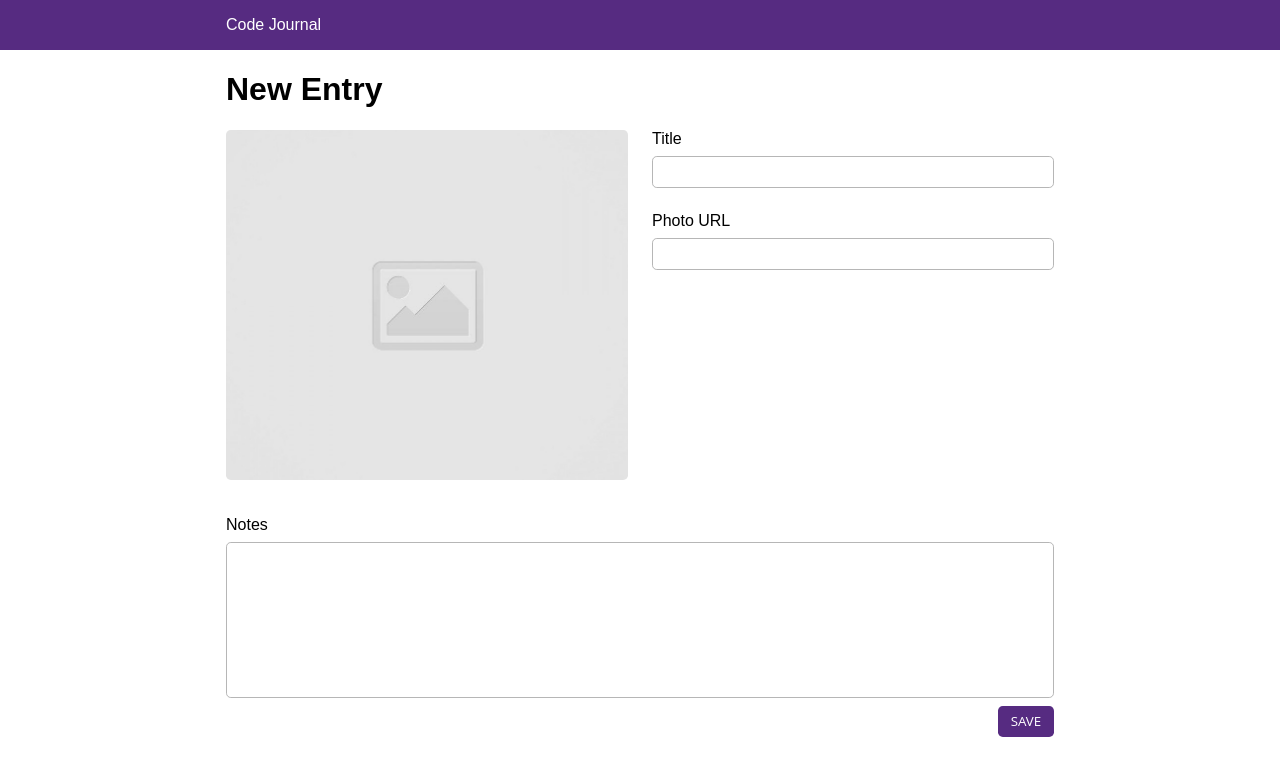
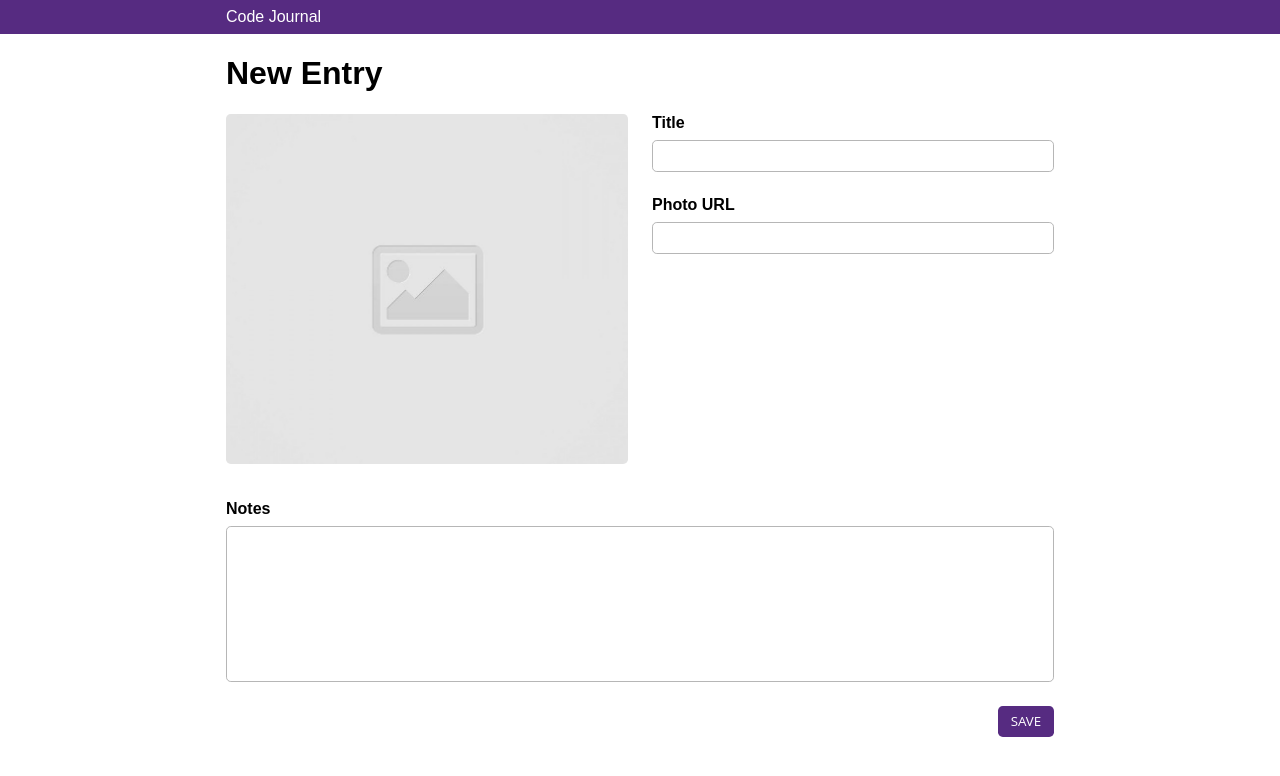
Before and after one commit to Scarlet-K/code-journal, a website: page index.html in a window 1280 px wide. Drawn offline with Linux system fonts and the light colour scheme.

Commit message:
remove all CSS styling that had no affect or was otherwise unnecessary. #1

```diff
--- a/css/styles.css
+++ b/css/styles.css
@@ -6,7 +6,6 @@ label,
 input,
 textarea {
   display: block;
-  width: 100%;
 }
 
 input {
@@ -43,12 +42,25 @@ img {
   color: white;
 }
 
+.bold {
+  font-weight: bold;
+}
+
 .pd-b {
   padding-bottom: 0.5rem;
 }
 
 .pd-t {
   padding-top: 1.5rem;
+}
+
+.pd-tb {
+  padding-top: 1rem;
+  padding-bottom: 1rem;
+}
+
+.margin {
+  margin: 0.5rem 0;
 }
 
 .text-right {
--- a/index.html
+++ b/index.html
@@ -17,7 +17,7 @@
     <div class="container">
       <div class="row">
         <div class="column-full">
-          <p class="white-font">Code Journal</p>
+          <p class="white-font margin">Code Journal</p>
         </div>
       </div>
     </div>
@@ -36,16 +36,16 @@
           </div>
         </div>
         <div class="column-half">
-          <label for="title" class="pd-b">Title</label>
+          <label for="title" class="pd-b bold">Title</label>
           <input required type="text" id="title">
-          <label for="photoURL" class="pd-b pd-t">Photo URL</label>
+          <label for="photoURL" class="pd-b pd-t bold">Photo URL</label>
           <input required type="text" id="photoURL">
         </div>
         <div class="column-full pd-b">
-          <label for="notes" class="pd-b pd-t">Notes</label>
+          <label for="notes" class="pd-b pd-t bold">Notes</label>
           <textarea required id="notes" rows="10"></textarea>
         </div>
-        <div class="column-full pd-b text-right">
+        <div class="column-full pd-tb text-right">
           <button class="save-button">Save</button>
         </div>
       </form>
```
